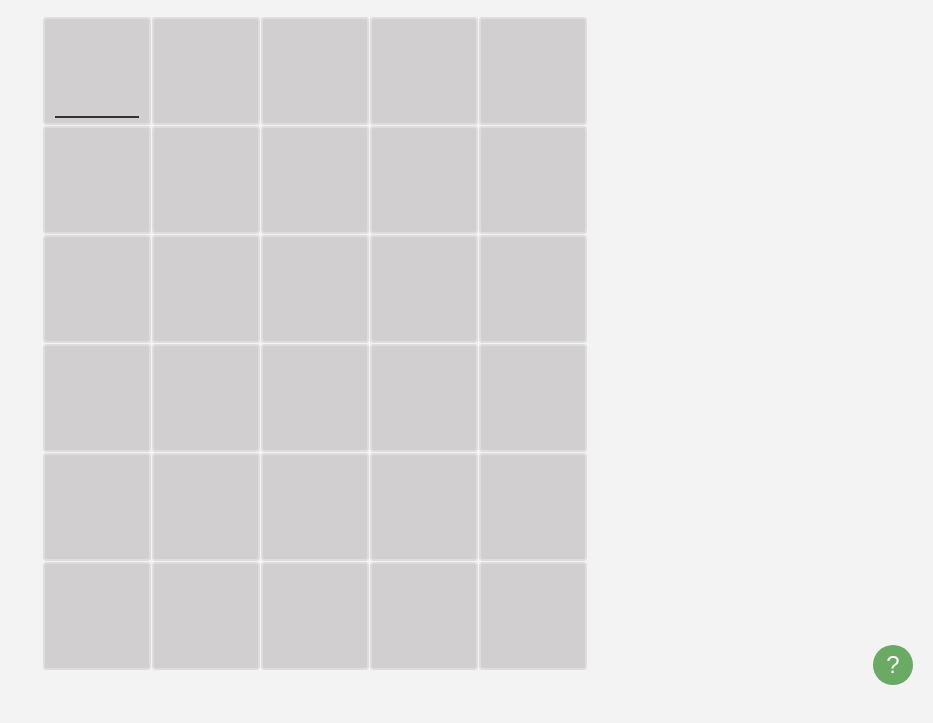
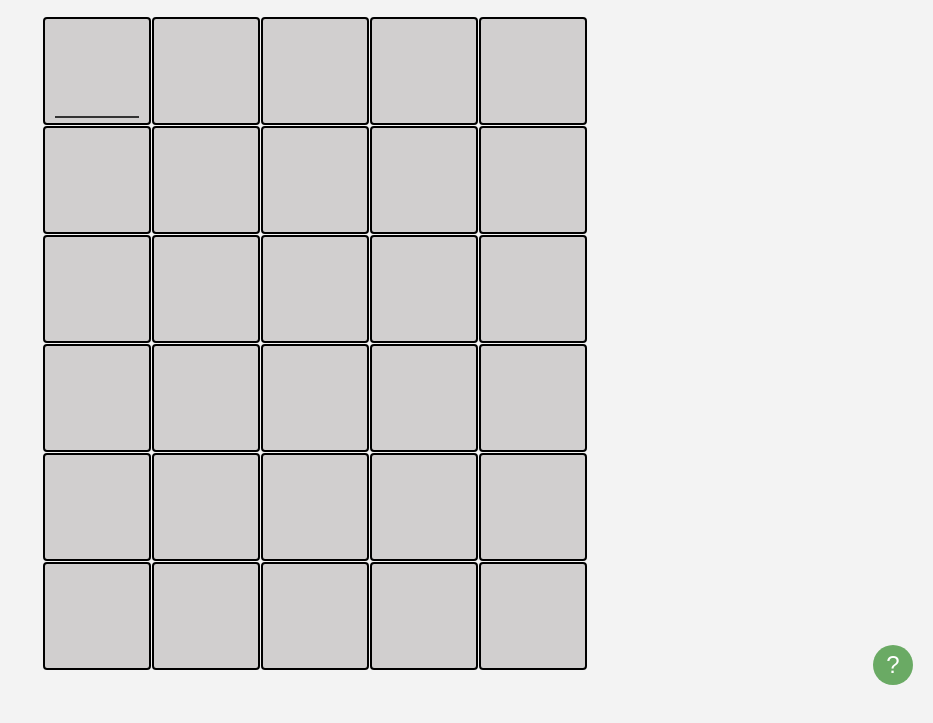
Before and after one commit to acostahelen/projeto-termo-clone-2jam1-helen-13, a plain HTML site: page index.html in a window 1280 px wide. Shown: the part 95-818 px from the top of the page, without its empty margins (347-1280 px from the left). Drawn offline with Linux system fonts and the light colour scheme.

Commit message:
Add files via upload

```diff
--- a/styles.css
+++ b/styles.css
@@ -49,7 +49,7 @@ h1 {
     font-size: 2rem;
     font-weight: bold;
     background-color: #5e53533a;
-    border: 2px solid #ddd;
+    border: 2px solid #000000;
     border-radius: 4px;
     text-transform: uppercase;
     transition: all 0.3s ease;
```
